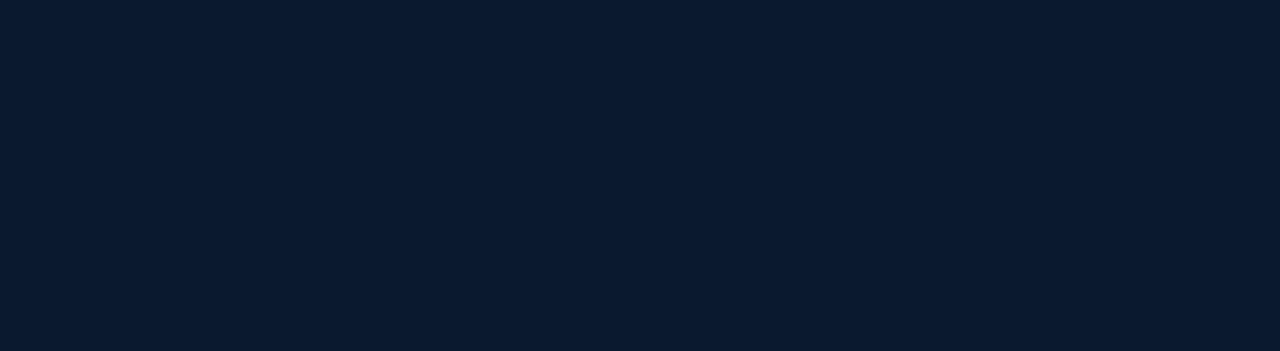
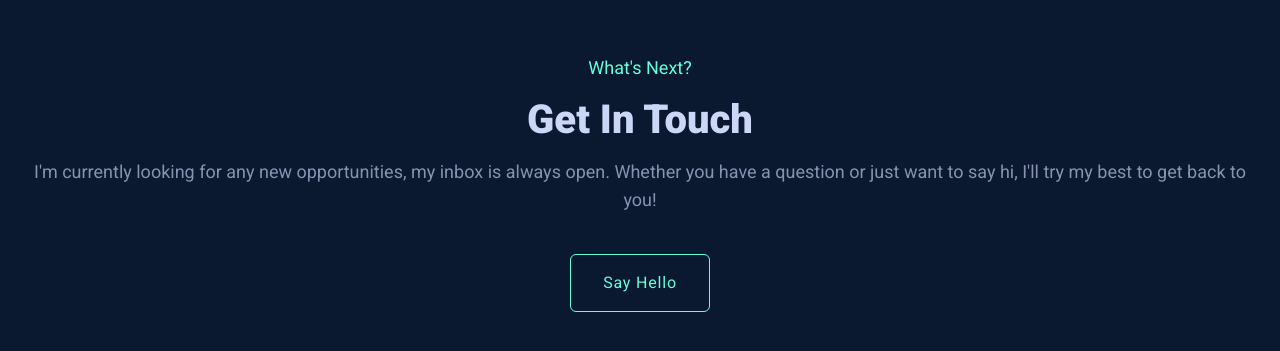
Before and after one commit to beyourahi/rezvi-personal-site, a Next.js app: page / in a window 1280 px wide. Shown: the part 1017-1368 px from the top of the page. Before the commit the page ends 800 px from the top, so only its background shows below. Built offline with nearby package versions, Linux system fonts and the light colour scheme.

Commit message:
contact component completed ✅️

```diff
--- /dev/null
+++ b/app/Button.tsx
@@ -0,0 +1,11 @@
+import { ButtonProps } from "types";
+
+const Button: React.FC<ButtonProps> = ({ children }) => {
+    return (
+        <button className="px-8 py-4 text-base tracking-wider transition-all border rounded-md border-coolGreen text-coolGreen hover:bg-coolGreen/10">
+            {children}
+        </button>
+    );
+};
+
+export default Button;
--- /dev/null
+++ b/app/Contact.tsx
@@ -0,0 +1,22 @@
+import { contactHeading, contactDesc } from "data.json";
+import Button from "./Button";
+
+const Contact = () => {
+    return (
+        <div className="flex flex-col items-center justify-center h-screen space-y-10 text-center px-7">
+            <div className="space-y-2">
+                <h4 className="text-lg text-coolGreen">What&apos;s Next?</h4>
+
+                <h1 className="text-[2.5rem] font-extrabold text-heading">
+                    {contactHeading}
+                </h1>
+
+                <p className="text-lg text-subHeading">{contactDesc}</p>
+            </div>
+
+            <Button>Say Hello</Button>
+        </div>
+    );
+};
+
+export default Contact;
--- a/app/Masthead.tsx
+++ b/app/Masthead.tsx
@@ -1,4 +1,5 @@
 import { brandName, tagline, description } from "data.json";
+import Button from "./Button";
 
 const Masthead = () => {
     return (
@@ -19,9 +20,7 @@ const Masthead = () => {
                 <p className="text-lg text-subHeading">{description}</p>
             </div>
 
-            <button className="px-8 py-4 text-base tracking-wider transition-all border rounded-md border-coolGreen text-coolGreen hover:bg-coolGreen/10">
-                Get In Touch!
-            </button>
+            <Button>Get In Touch!</Button>
         </div>
     );
 };
--- a/app/page.tsx
+++ b/app/page.tsx
@@ -1,9 +1,11 @@
+import Contact from "./Contact";
 import Masthead from "./Masthead";
 
 export default function Home() {
     return (
         <main>
             <Masthead />
+            <Contact />
         </main>
     );
 }
--- a/data.json
+++ b/data.json
@@ -1,5 +1,7 @@
 {
     "brandName": "Raihana Rezvi",
     "tagline": "I create powerful content crafted with care",
-    "description": "I'm a content writer, specializing in creating high-quality accurate and informative written content, including blog posts, articles, and website copy with my excellent research skills."
+    "description": "I'm a content writer, specializing in creating high-quality accurate and informative written content, including blog posts, articles, and website copy with my excellent research skills.",
+    "contactHeading": "Get In Touch",
+    "contactDesc": "I'm currently looking for any new opportunities, my inbox is always open. Whether you have a question or just want to say hi, I'll try my best to get back to you!"
 }
--- a/types.d.ts
+++ b/types.d.ts
@@ -1,3 +1,5 @@
 export interface RootLayoutProps {
     children: React.ReactNode;
 }
+
+export interface ButtonProps extends RootLayoutProps {}
```
